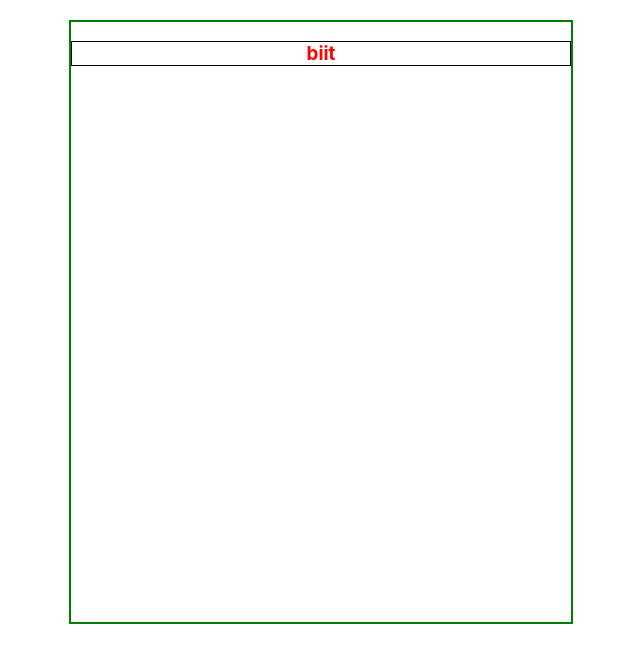
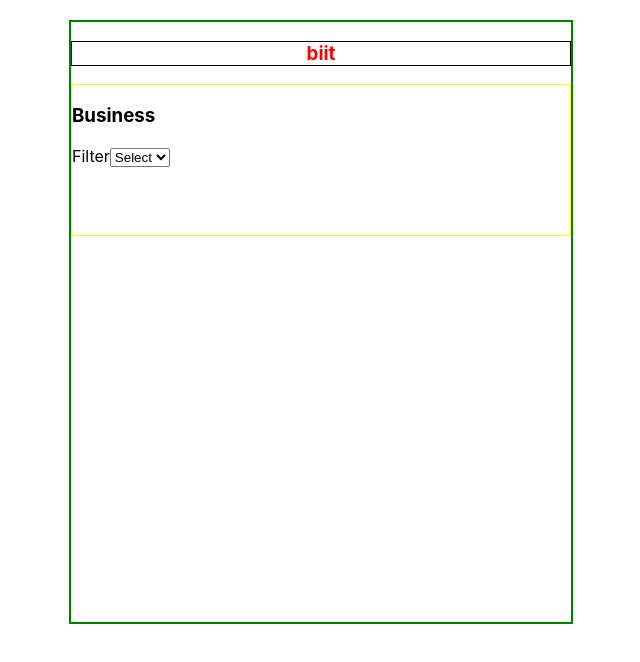
Before and after one commit to mke2111/statistics-catalogue, a React (Create React App) app: page / in a window 1280 px wide. Shown: the top 662 px of the page, without its empty margins (319-959 px from the left). Built offline with nearby package versions, Linux system fonts and the light colour scheme.

Commit message:
Add filter component

```diff
--- /dev/null
+++ b/src/Components/main.js
@@ -0,0 +1,17 @@
+import React from 'react';
+
+const Main = () => (
+  <>
+    <div className="main">
+      <h3>Business</h3>
+      <label htmlFor="filterSel">
+        Filter
+        <select>
+          <option key="si" value="si">Select</option>
+        </select>
+      </label>
+    </div>
+  </>
+);
+
+export default Main;
--- a/src/Pages/Home.js
+++ b/src/Pages/Home.js
@@ -1,10 +1,12 @@
 import React from 'react';
+import Main from '../Components/main';
 import Navbar from '../Components/navbar';
 
 const Home = () => (
   <>
     <div>
       <Navbar />
+      <Main />
     </div>
   </>
 );
--- a/src/index.css
+++ b/src/index.css
@@ -28,3 +28,8 @@ code {
 /* // const classes = {
   //   add: 'd-flex flex-row justify-content-between px-3',
   // };  */
+
+.main {
+  height: 150px;
+  border: 1px solid yellow;
+}
```
